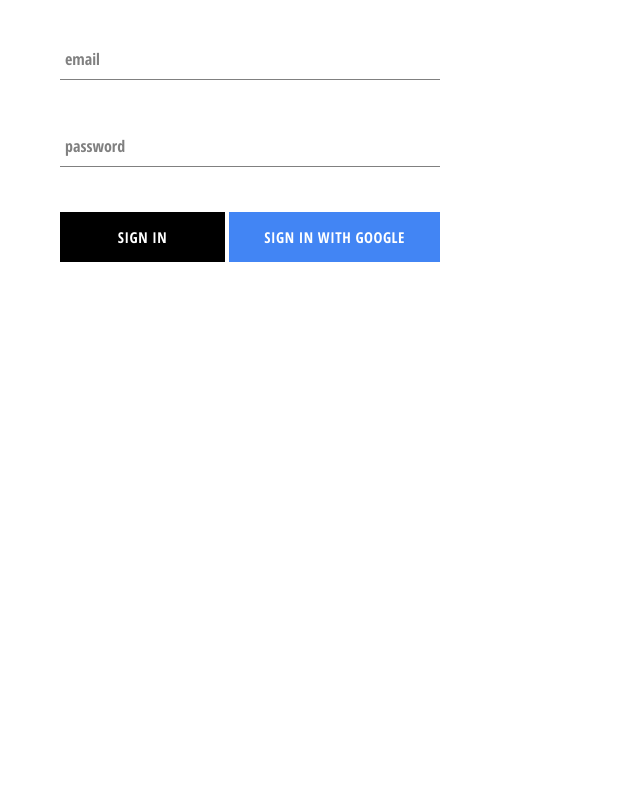
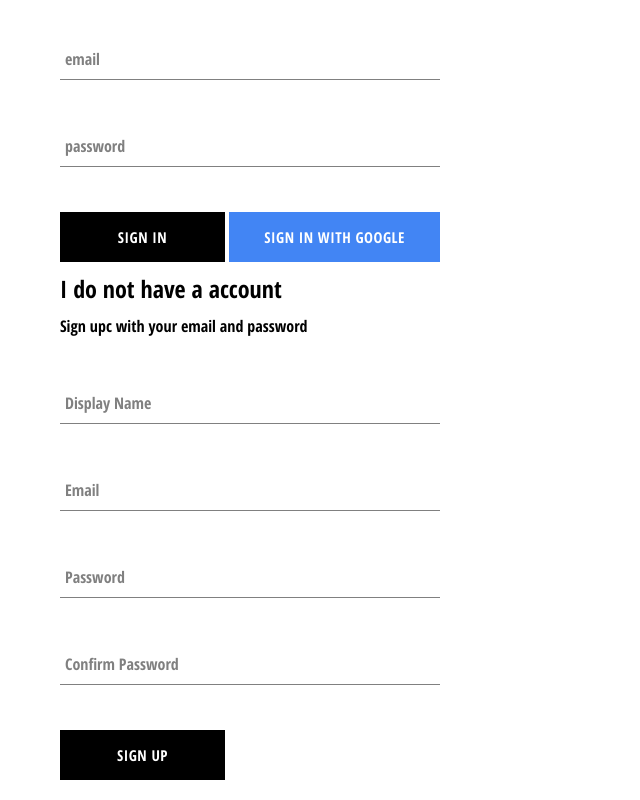
Before and after one commit to Pablofmv/last, a React (Create React App) app: page /crwn-clothing/signin in a window 1280 px wide. Shown: the part 217-1017 px from the top of the page, without its empty margins (0-640 px from the left). Before the commit the page ends 800 px from the top, so only its background shows below. Built offline with nearby package versions, Linux system fonts and the light colour scheme; no server answers.

Commit message:
implemented firebase utils

```diff
--- a/src/App.js
+++ b/src/App.js
@@ -5,7 +5,7 @@ import HomePage from './pages/hompage/homepage.component';
 import ShopPage from './pages/shop/shop.component';
 import SignInAndSignUp from './pages/sign-in-and-sign-up/sign-in-and-sign-up.component';
 import Header from './components/header/header.component';
-import { auth } from './firebase/firebase.utils';
+import { auth, createUserProfileDocument } from './firebase/firebase.utils';
 
 class App extends React.Component {
   constructor(){
@@ -19,11 +19,22 @@ class App extends React.Component {
   unsubscribeFromAuth = null;
 
   componentDidMount() {
-    this.unsubscribeFromAuth = auth.onAuthStateChanged(user=>{
-      this.setState({ currentUser: user });
+    this.unsubscribeFromAuth = auth.onAuthStateChanged(async userAuth=>{
+      if(userAuth){
+        const userRef = await createUserProfileDocument(userAuth);
 
-      console.log(user);
-    })
+        userRef.onSnapshot(snapShot=>{
+          this.setState({
+            currentUser: {
+              id: snapShot.id,
+              ...snapShot.data()
+            }
+          });
+          console.log(this.state);
+        });
+      }
+      this.setState({currentUser: userAuth});
+    });
   }
 
   componentWillUnmount () {
--- /dev/null
+++ b/src/components/sign-up/sign-up.component.jsx
@@ -0,0 +1,102 @@
+import React from 'react';
+
+import FormInput from '../form-input/form-input.component';
+
+import CustomButton from '../custom-button/custom-button.component';
+
+import { auth, createUserProfileDocument } from '../../firebase/firebase.utils';
+
+import './sign-up.styles.scss';
+
+class SignUp extends React.Component {
+    constructor(){
+        super();
+
+        this.state ={
+            displayName: '',
+            email: '',
+            password: '',
+            confirmPassword: ''
+        }
+    }
+
+    handleSubmit = async event =>{
+        event.preventDefault();
+        const {displayName, email, password, confirmPassword} = this.state;
+        if(password != confirmPassword){
+            alert("passwords don't match");
+            return;
+        }
+
+        try{
+            const { user } = await auth.createUserWithEmailAndPassword(
+                email,
+                password
+            );
+            await createUserProfileDocument(user, {displayName});
+            this.setState(
+                {
+                    displayName: '',
+                    email: '',
+                    password: '',
+                    confirmPassword: ''
+                }
+            );
+        } catch(error){
+            console.error(error);
+        }
+    };
+
+    handleChange = event => {
+        const { name, value} = event.target;
+        this.setState({[name]: value});
+    };
+
+
+    render(){
+        const {displayName, email, password, confirmPassword} = this.state;
+        return (
+            <div className='sign-up'>
+                <h2 className='title'>I do not have a account</h2>
+                <span>Sign upc with your email and password</span>
+                <form className='sign-up-form' onSubmit={this.handleSubmit}>
+                    <FormInput
+                    type='text'
+                    name='displayName'
+                    value={displayName}
+                    onChange={this.handleChange}
+                    label='Display Name'
+                    required
+                    />
+                    <FormInput
+                    type='email'
+                    name='email'
+                    value={email}
+                    onChange={this.handleChange}
+                    label='Email'
+                    required
+                    />
+                    <FormInput
+                    type='password'
+                    name='password'
+                    value={password}
+                    onChange={this.handleChange}
+                    label='Password'
+                    required
+                    />
+                    <FormInput
+                    type='password'
+                    name='confirmPassword'
+                    value={confirmPassword}
+                    onChange={this.handleChange}
+                    label='Confirm Password'
+                    required
+                    />
+                    <CustomButton type='submit'>SIGN UP</CustomButton>
+                </form>
+            </div>
+        )
+    }
+}
+
+export default SignUp;
--- /dev/null
+++ b/src/components/sign-up/sign-up.styles.scss
@@ -0,0 +1,9 @@
+.sign-up{
+    display: flex;
+    flex-direction: column;
+    width: 380px;
+
+    .title {
+        margin: 10px 0;
+    }
+}
--- a/src/firebase/firebase.utils.js
+++ b/src/firebase/firebase.utils.js
@@ -12,6 +12,31 @@ const config = {
         appId: "1:78358644036:web:7f30113ecc74ba13914311"
       };
 
+export const createUserProfileDocument = async (userAuth, additionalData) => {
+  if(!userAuth)return;
+
+  const userRef = firestore.doc(`users/${userAuth.uid}`);
+
+  const snapShot = await userRef.get();
+
+  if(!snapShot.exists){
+    const { displayName, email} = userAuth;
+    const createdAt = new Date();
+
+    try{
+      await userRef.set({
+        displayName,
+        email,
+        createdAt,
+        ...additionalData
+      })
+    }catch(error){
+        console.log('error creating user',error.message);
+    }
+  }
+  return userRef;
+}
+
 firebase.initializeApp(config);
 
 export const auth = firebase.auth();
--- a/src/pages/sign-in-and-sign-up/sign-in-and-sign-up.component.jsx
+++ b/src/pages/sign-in-and-sign-up/sign-in-and-sign-up.component.jsx
@@ -2,10 +2,12 @@ import React from 'react';
 import './sign-in-and-sign-up.styles.scss';
 
 import SignIn from '../../components/sign-in/sign-in.component';
+import SignUp from '../../components/sign-up/sign-up.component';
 
 const SignInAndSignUp = () => (
     <div className='sign-in-and-sign-up'>
         <SignIn />
+        <SignUp />
     </div>
 );
 
--- a/src/pages/sign-in-and-sign-up/sign-in-and-sign-up.styles.scss
+++ b/src/pages/sign-in-and-sign-up/sign-in-and-sign-up.styles.scss
@@ -0,0 +1,6 @@
+.sing-in-sing-up {
+    width: 850px;
+    display: flex;
+    justify-content: space-between;
+    margin: 30px auto;
+}
```
